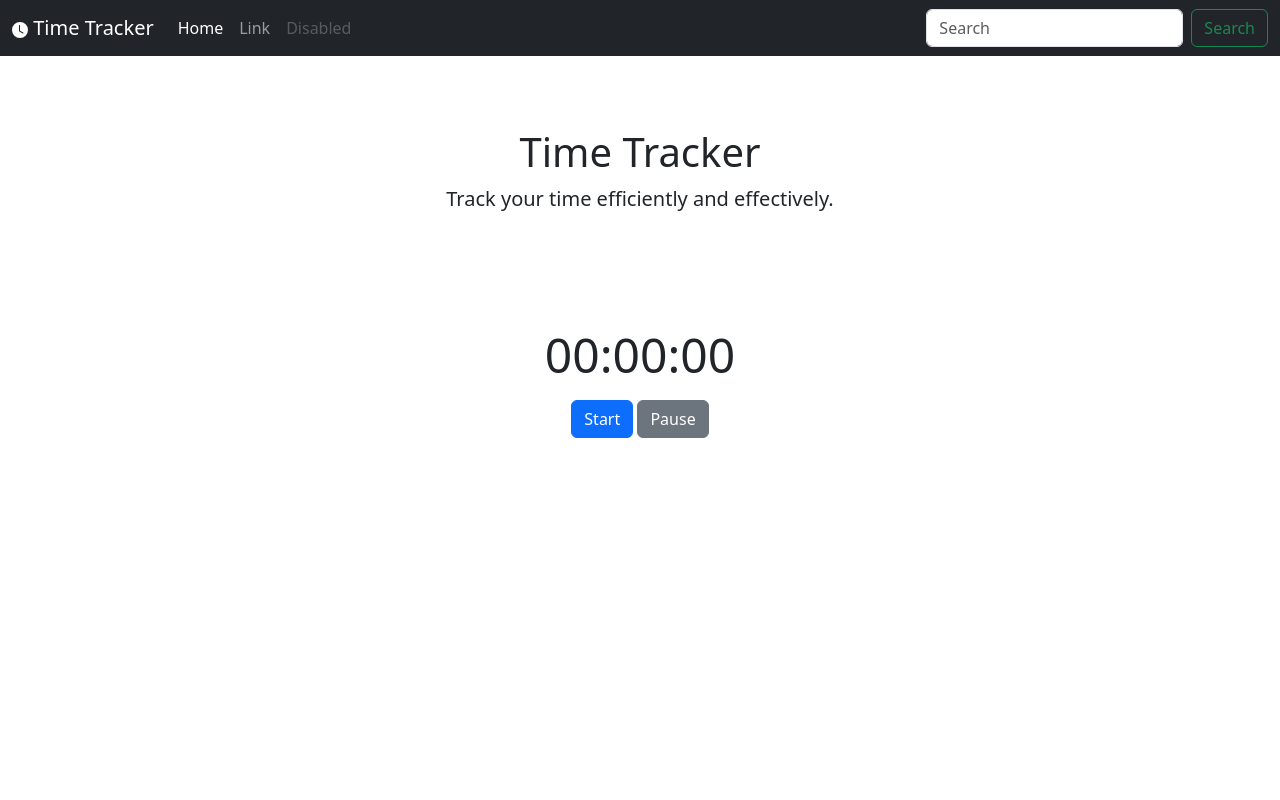
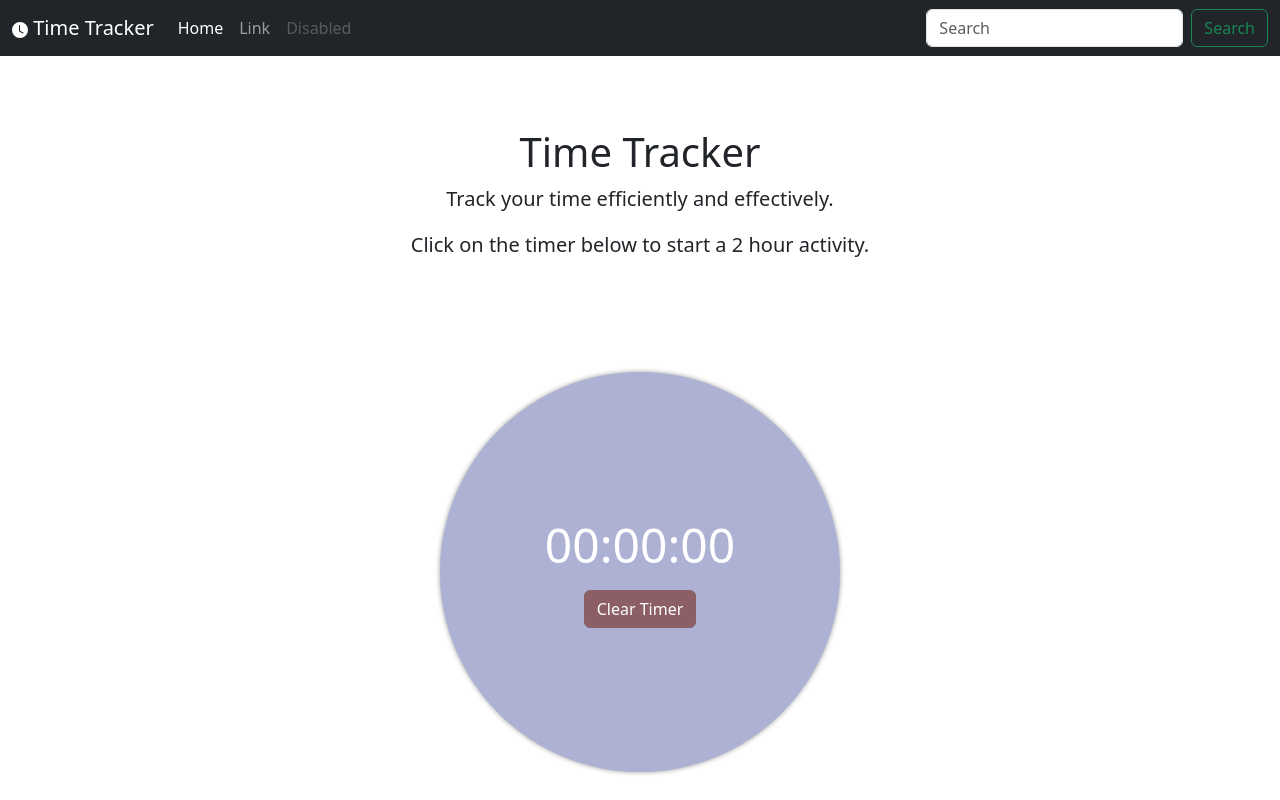
Before and after one commit to ZachariasKing/time-tracker, a plain HTML site: page index.html in a window 1280 px wide. Drawn offline with nearby package versions, Linux system fonts and the light colour scheme.

Commit message:
styling to create circle around timer and removed seperate start and pause buttons

```diff
--- a/index.html
+++ b/index.html
@@ -27,8 +27,9 @@
           >
             <path
               d="M16 8A8 8 0 1 1 0 8a8 8 0 0 1 16 0M8 3.5a.5.5 0 0 0-1 0V9a.5.5 0 0 0 .252.434l3.5 2a.5.5 0 0 0 .496-.868L8 8.71z"
-            /></svg
-          > Time Tracker</a
+            />
+          </svg>
+          Time Tracker</a
         >
         <button
           class="navbar-toggler"
@@ -71,12 +72,13 @@
       <div class="container">
         <h1 class="fw-light">Time Tracker</h1>
         <p class="lead">Track your time efficiently and effectively.</p>
+        <p class="lead">Click on the timer below to start a 2 hour activity.</p>
       </div>
     </header>
 
     <!--------------------- Main Content -------------------------->
     <div
-      class="container d-flex justify-content-center align-items-center flex-column mt-5"
+      id="timer-circle" class="text-white container d-flex justify-content-center align-items-center flex-column mt-5"
     >
       <div class="row">
         <div class="col-12 text-center">
@@ -85,8 +87,9 @@
       </div>
       <div class="row">
         <div class="col-12 text-center">
-          <button id="start-button" class="btn btn-primary">Start</button>
-          <button id="pause-button" class="btn btn-secondary">Pause</button>
+            <button id="timer-clear" class="z-3 btn btn-danger">Clear Timer</button>
+          <!-- <button id="start-button" class="btn btn-primary">Start</button>
+          <button id="pause-button" class="btn btn-secondary">Pause</button> -->
         </div>
       </div>
     </div>
--- a/scripts/timer.js
+++ b/scripts/timer.js
@@ -1,19 +1,22 @@
 let timer;
 
 // Function to start a countdown timer of 2 hours
-document.getElementById("start-button").onclick = function () {
+document.getElementById("timer-circle").onclick = function () {
+  //If the timer is already running, pause it; if it exists but is paused then resume, else start a new timer
   if (timer) {
-    timer.resume();
+    if (timer.isPaused) {
+      timer.resume();
+    } else {
+      timer.pause();
+    }
+  } else {
+    timer = startTimer(7200, "timer-p", function () {});
   }
-  else {
-  timer = startTimer(7200, "timer-p", function () {})
 };
-};
-// Function to pause the timer
-document.getElementById("pause-button").onclick = function () {
-  if (timer) {
-    timer.pause();
-  }
+
+//Function to clear the timer when the clear button is clicked
+document.getElementById("timer-clear").onclick = function () {
+  clearCurrentTimer();
 };
 
 // Function to start a countdown timer
@@ -24,11 +27,13 @@ function startTimer(seconds, container, oncomplete) {
     ms = seconds * 1000,
     display = document.getElementById(container);
   obj = {};
+  obj.isPaused = false;
   obj.resume = function () {
     startTime = new Date().getTime();
     timer = setInterval(obj.step, 250);
   };
   obj.pause = function () {
+    isPaused = true;
     ms = obj.step();
     clearInterval(timer);
   };
@@ -53,9 +58,18 @@ function startTimer(seconds, container, oncomplete) {
   return obj;
 }
 
+
 // Function to add hours to a date object
 function addHours(date, hours) {
   const hoursToAdd = hours * 60 * 60 * 1000;
   date.setTime(date.getTime() + hoursToAdd);
   return date;
 }
+
+// Function to clear the current timer
+function clearCurrentTimer() {
+  if (timer) {
+    timer = null;
+    document.getElementById("timer-p").innerHTML = "00h:00m:00s";
+  }
+};
--- a/styles/style.css
+++ b/styles/style.css
@@ -1,3 +1,34 @@
+.btn-danger{
+  --bs-btn-color: #fff;
+  --bs-btn-bg: #8C5F66;
+  --bs-btn-border-color: #8C5F66;
+  --bs-btn-hover-color: #fff;
+  --bs-btn-hover-bg: #66464b;
+  --bs-btn-hover-border-color: #66464b;
+  --bs-btn-focus-shadow-rgb: 49,132,253;
+  --bs-btn-active-color: #fff;
+  --bs-btn-active-bg: #0a58ca;
+  --bs-btn-active-border-color: #0a53be;
+  --bs-btn-active-shadow: inset 0 3px 5px rgba(0, 0, 0, 0.125);
+  --bs-btn-disabled-color: #fff;
+  --bs-btn-disabled-bg: #0d6efd;
+  --bs-btn-disabled-border-color: #0d6efd;
+}
 .gap-bottom {
   margin-bottom: 8rem;
 }
+#timer-circle {
+  width: 70vw;           /* keeps gaps on either side of circle 30vw relative to 70vw viewport width taken up by ciurcle  */
+  aspect-ratio: 1 / 1; /* Ensures it remains a circle */
+  border-radius: 50%;     /* Makes it a circle */
+  max-width: 400px;      /* Optional: limit max size */
+  min-width: 250px;
+  background: #ADB2D4;    /* Dark background, matches Bootstrap bg-dark */
+  box-shadow: 0 0 5px rgba(0,0,0,0.4);
+  display: flex;
+  justify-content: center;
+  align-items: center;
+}
+#timer-circle:active {
+box-shadow: 0 0 15px rgba(100, 103, 122,0.6) inset; /*inset shadow to give tactile response to user when circle clicked on*/
+}
```
Also changed, not shown: design/color-palette/Screenshot 2025-05-27 001715.png (added).
